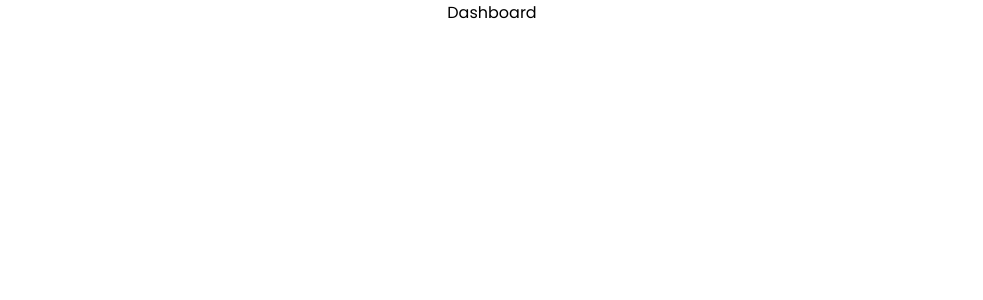
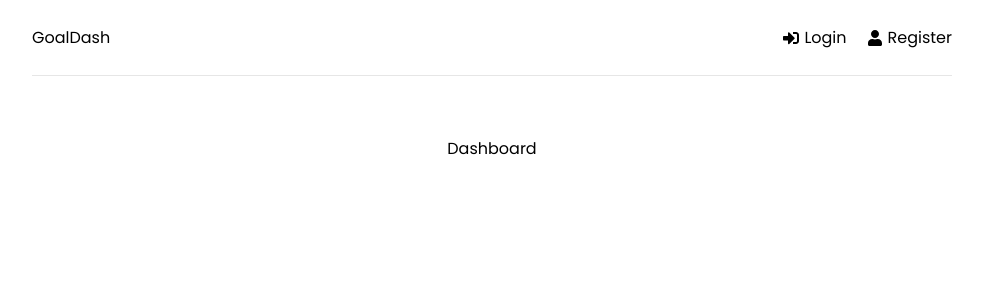
Before and after one commit to noah-delacruz/GoalDash, a React (Create React App) app in the folder frontend/: page / in a window 1280 px wide. Shown: the top 300 px of the page, without its empty margins (148-1131 px from the left). Built offline with nearby package versions, Linux system fonts and the light colour scheme.

Commit message:
Make header & navigation

```diff
--- a/frontend/package.json
+++ b/frontend/package.json
@@ -9,6 +9,7 @@
     "@testing-library/user-event": "^14.4.3",
     "react": "^18.2.0",
     "react-dom": "^18.2.0",
+    "react-icons": "^4.10.1",
     "react-redux": "^8.1.2",
     "react-router-dom": "^6.15.0",
     "react-scripts": "5.0.1",
--- a/frontend/src/App.js
+++ b/frontend/src/App.js
@@ -1,4 +1,5 @@
 import {BrowserRouter as Router, Routes, Route} from 'react-router-dom'
+import Header from './components/Header';
 import Dashboard from './pages/Dashboard';
 import Login from './pages/Login';
 import Register from './pages/Register';
@@ -8,6 +9,7 @@
     <>
         <Router>
             <div className='container'>
+                <Header />
                 <Routes>
                     <Route path='/' element={<Dashboard/>} />
                     <Route path='/login' element={<Login/>} />
--- /dev/null
+++ b/frontend/src/components/Header.jsx
@@ -0,0 +1,25 @@
+import React from 'react'
+import {FaSignInAlt, FaSignOutAlt, FaUser} from 'react-icons/fa'
+import { Link } from 'react-router-dom'
+
+export default function Header() {
+    return (
+        <header className='header'>
+            <div className='logo'>
+                <Link to='/'>GoalDash</Link>
+            </div>
+            <ul>
+                <li>
+                    <Link to='/login'>
+                        <FaSignInAlt /> Login
+                    </Link>
+                </li>
+                <li>
+                    <Link to='/register'>
+                        <FaUser /> Register
+                    </Link>
+                </li>
+            </ul>
+        </header>
+    )
+}
```
Also changed, not shown: 1 other file (tests, documents, lock files or other folders).
